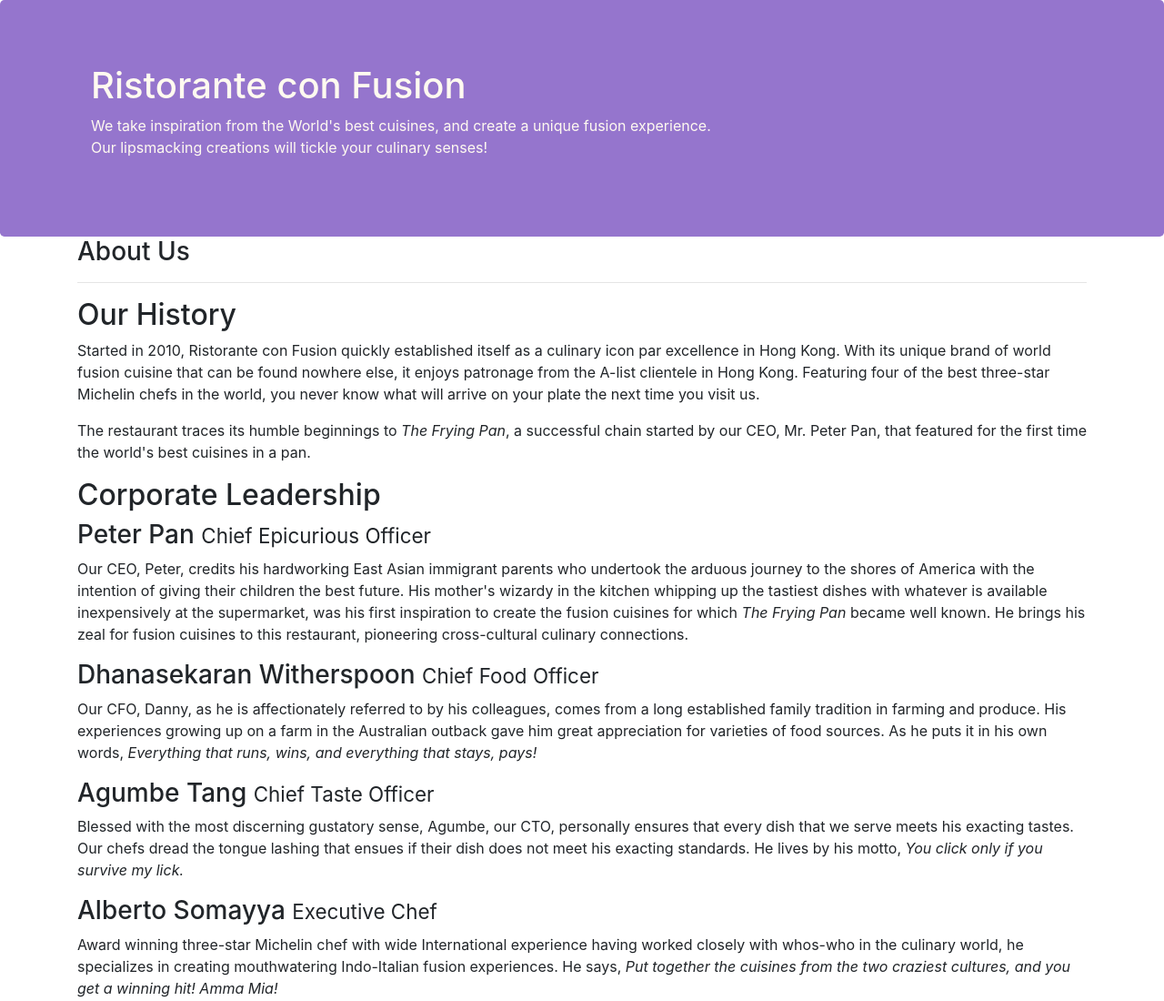
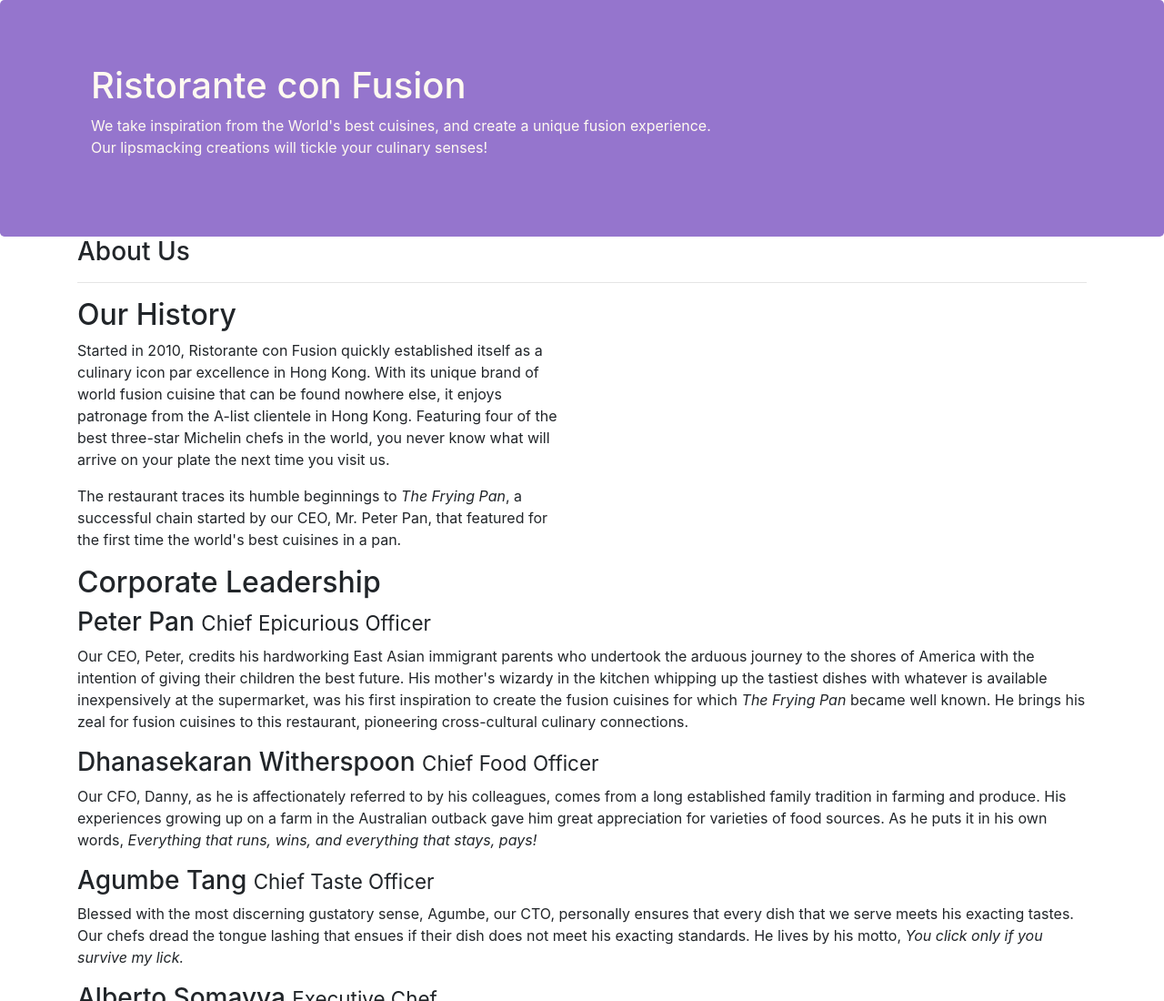
Before and after one commit to nimitbhargava/hello-bootstrap4, a website: page aboutus.html in a window 1280 px wide. Shown: the top 1100 px of the page at 91% size. Drawn offline with nearby package versions, Linux system fonts and the light colour scheme.

Commit message:
A1 - Our History part should occupy only half the width of the row for small to extra large screens.
Leaving space on the right side for more content to be added later.
The content should be stacked for extra small screens

```diff
--- a/aboutus.html
+++ b/aboutus.html
@@ -37,8 +37,8 @@
             </div>
         </div>
 
-        <div>
-            <div>
+        <div class="row">
+            <div class="col-12 col-sm-6">
                 <h2>Our History</h2>
                 <p>Started in 2010, Ristorante con Fusion quickly established itself as a culinary icon par excellence in Hong
                     Kong. With its unique brand of world fusion cuisine that can be found nowhere else, it enjoys patronage
```
